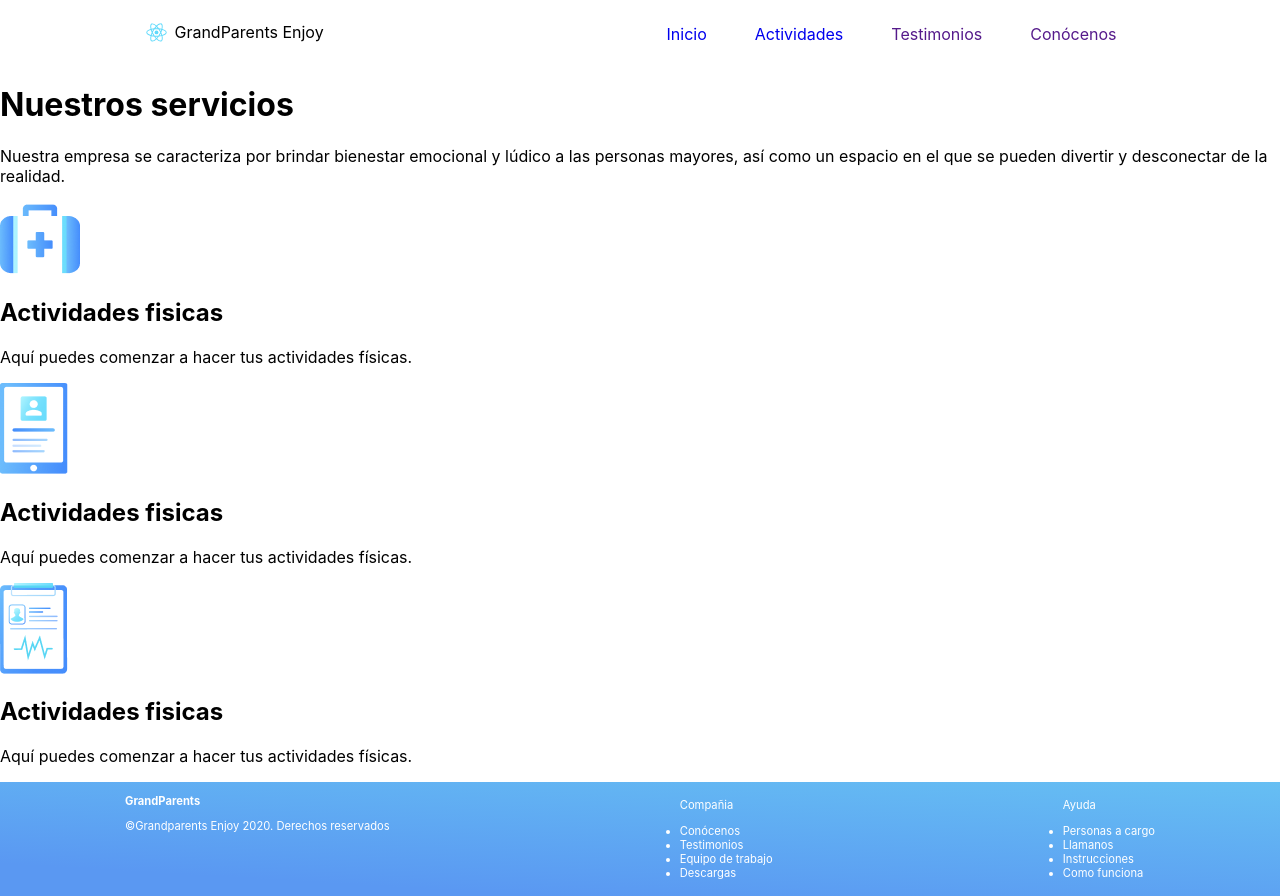
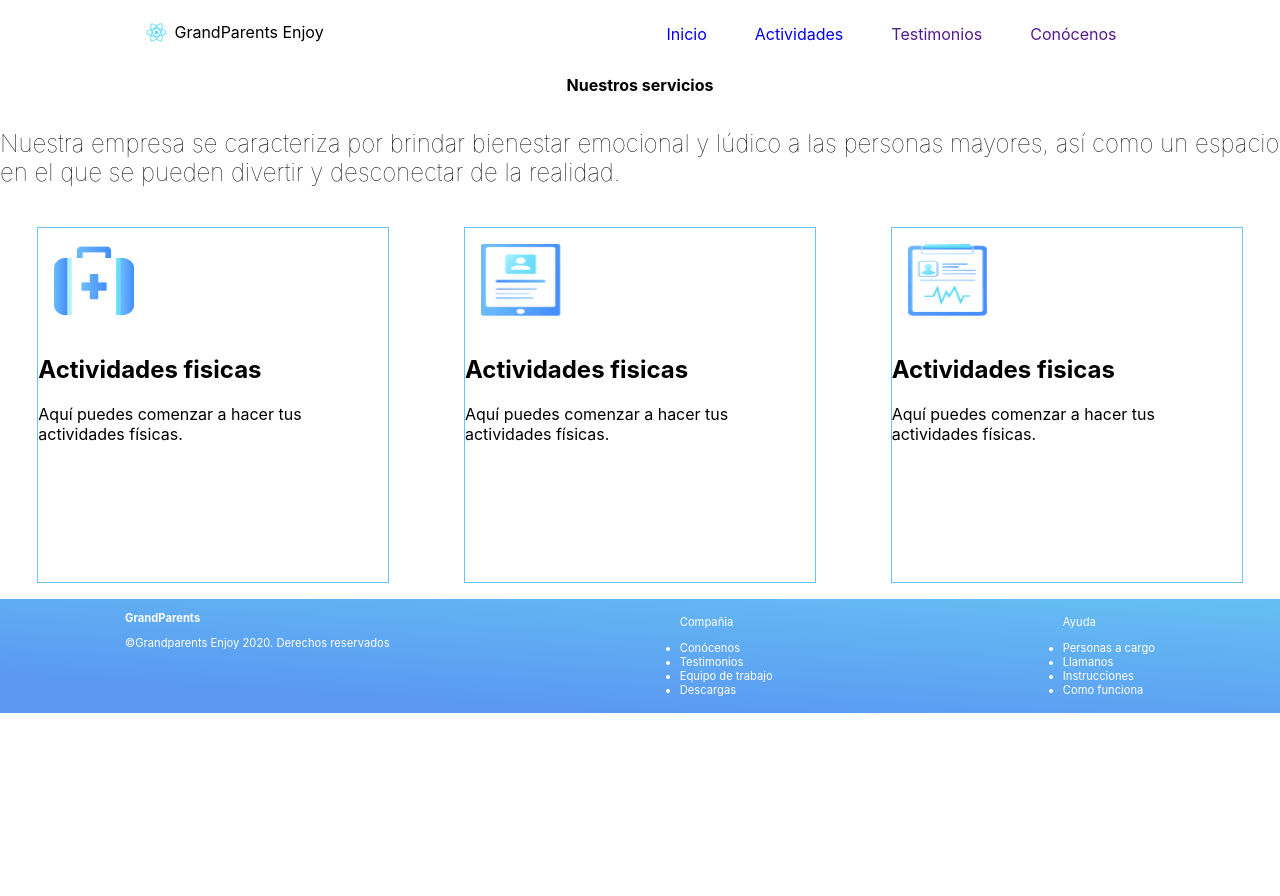
Before and after one commit to jssolarte/Proyecto-Desarrollo-web, a React (Create React App) app in the folder grandparents/: page /actividades in a window 1280 px wide. After the commit the page ends 800 px from the top, so only its background shows below. Built offline with nearby package versions, Linux system fonts and the light colour scheme.

Commit message:
estilos actividades

```diff
--- a/grandparents/src/Components/Home/home.css
+++ b/grandparents/src/Components/Home/home.css
@@ -116,7 +116,6 @@
 
 
 
-/*Estilos pantalla actividades*/
 
   .o-form-login{
 
@@ -132,3 +131,44 @@
     margin: 1rem;
 
   }
+
+  /*Estilos pantalla actividades*/
+  .o-title-p-activity {
+    display: flex;
+    justify-content: center;
+    align-items: center;
+    flex-direction: column;
+
+  }
+  .o-title-h1 {
+    font-size: medium;
+    font-weight: bold;
+  }
+
+  .o-p-activity {
+    font-size: 24px;
+    font-weight: lighter;
+  }
+  .o-cards-activity {
+    display: flex;
+    justify-content: center;
+    align-items: center;
+    flex-wrap: wrap;
+    justify-content: space-around;
+  }
+  .o-detail-activity {
+    width: 350px;
+    height: 354px;
+    left: 143px;
+    top: 438px;
+    border: solid 1px #67c3f3;
+    margin: 1rem;
+  }
+  .o-img-activity {
+
+    width: 80px;
+    height: 71.15px;
+    left: 182px;
+    top: 495px;
+    margin: 1rem;
+  }
```
